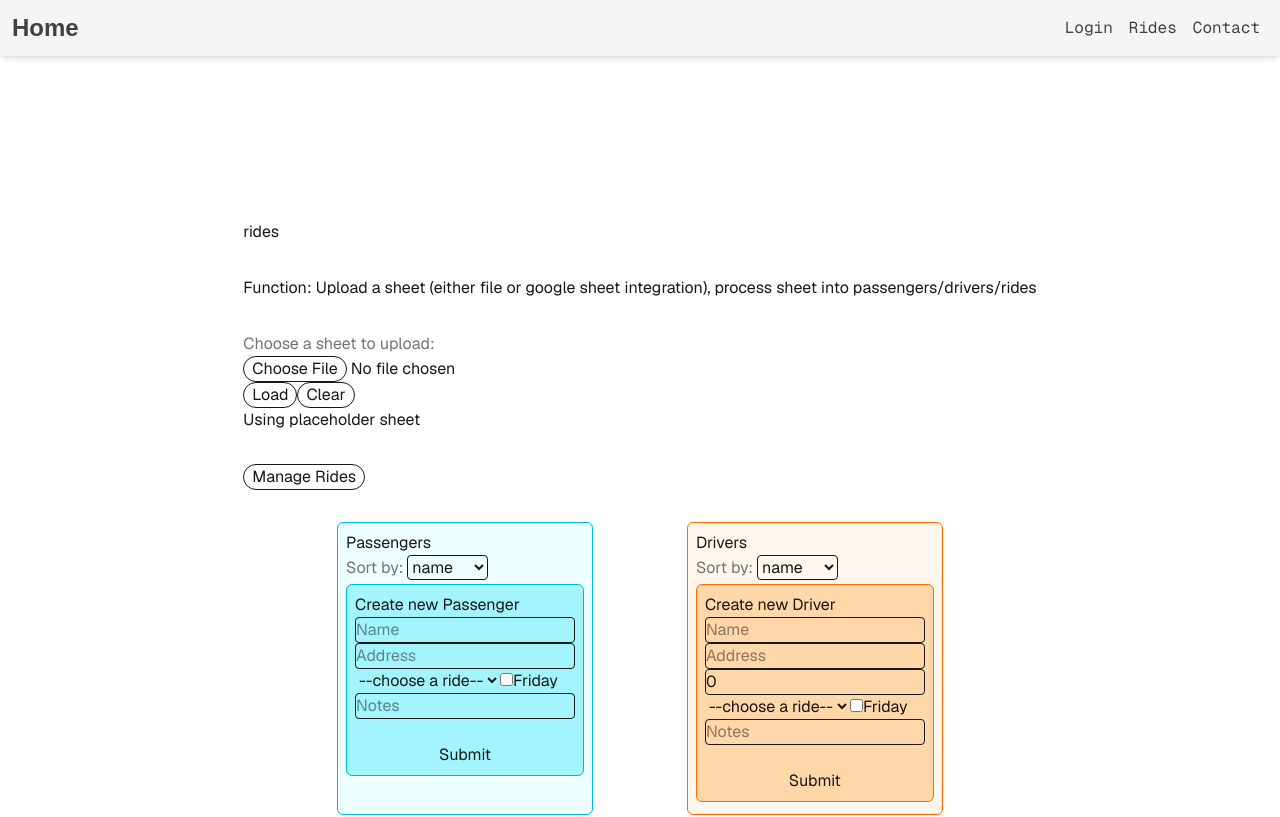
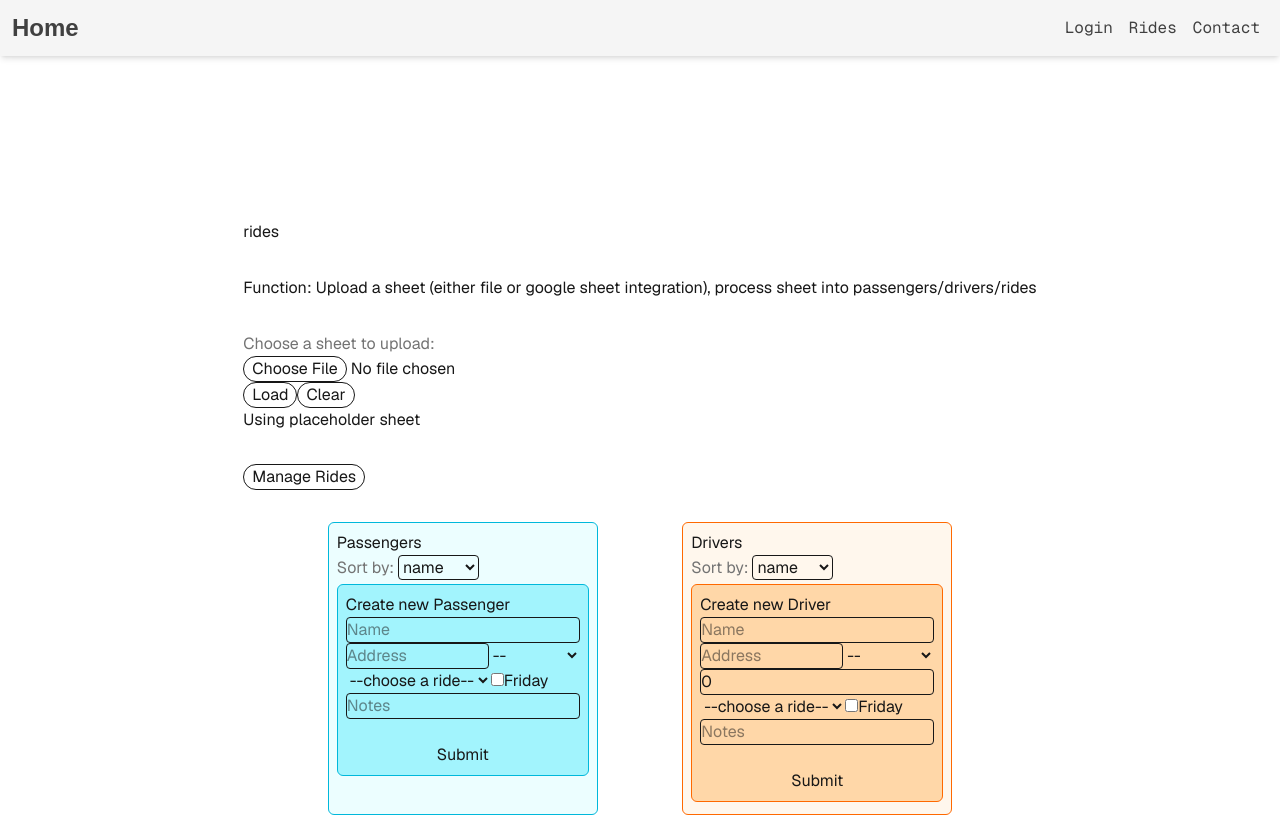
Before and after one commit to agee4/ride-organizer-va, a Next.js app: page /rides in a window 1280 px wide. Shown: the top 817 px of the page. Built offline with nearby package versions, Linux system fonts and the light colour scheme.

Commit message:
College attribute stuff
+Added CollegeTag
~Restyled college and address to be more connected
+Added college selection to createpeople forms

```diff
--- a/src/app/_classes/driver.tsx
+++ b/src/app/_classes/driver.tsx
@@ -1,7 +1,7 @@
 // driver.tsx
 
 import { ReactElement } from "react";
-import { Person, RideTimes } from "./person";
+import { College, CollegeTag, Person, RideTimes } from "./person";
 
 export class Driver extends Person {
   public seats: number;
@@ -17,7 +17,7 @@ export class Driver extends Person {
     name: string;
     rides: RideTimes[];
     address: string;
-    college: string;
+    college: College;
     seats: number;
     notes?: string;
   }) {
@@ -54,11 +54,17 @@ const DriverComponent = ({ data, display }: DriverProps) => {
         <h3 className="m-1 font-bold text-lg">{data.name}</h3>
       )}
       <ul className="m-1">
-        {(!display || display.includes(DriverDisplay.ADDRESS)) && (
-          <li>Addr: {data.address}</li>
-        )}
-        {(!display || display.includes(DriverDisplay.COLLEGE)) && (
-          <li>Coll: {data.college}</li>
+        {(!display ||
+          display.includes(DriverDisplay.ADDRESS) ||
+          display.includes(DriverDisplay.COLLEGE)) && (
+          <li>
+            {(!display || display.includes(DriverDisplay.COLLEGE)) && (
+              <CollegeTag data={data.college as College} />
+            )}
+            {(!display || display.includes(DriverDisplay.ADDRESS)) && (
+              <span>{data.address}</span>
+            )}
+          </li>
         )}
         {(!display || display.includes(DriverDisplay.SEATS)) && (
           <li>Seats: {data.seats}</li>
--- a/src/app/_classes/passenger.tsx
+++ b/src/app/_classes/passenger.tsx
@@ -1,7 +1,7 @@
 // passenger.tsx
 
 import { ReactElement } from "react";
-import { College, Person, RideTimes } from "./person";
+import { College, CollegeTag, Person, RideTimes } from "./person";
 
 export enum Year {
   FRESHMAN = "Freshman",
@@ -66,11 +66,17 @@ export const PassengerComponent = ({ data, display }: PassengerProps) => {
         <h3 className="m-1 font-bold text-lg">{data.name}</h3>
       )}
       <ul className="m-1">
-        {(!display || display.includes(PassengerDisplay.ADDRESS)) && (
-          <li>Addr: {data.address}</li>
-        )}
-        {(!display || display.includes(PassengerDisplay.COLLEGE)) && (
-          <li>Coll: {data.college}</li>
+        {(!display ||
+          display.includes(PassengerDisplay.ADDRESS) ||
+          display.includes(PassengerDisplay.COLLEGE)) && (
+          <li>
+            {(!display || display.includes(PassengerDisplay.COLLEGE)) && (
+              <CollegeTag data={data.college as College} />
+            )}
+            {(!display || display.includes(PassengerDisplay.ADDRESS)) && (
+              <span>{data.address}</span>
+            )}
+          </li>
         )}
         {(!display || display.includes(PassengerDisplay.YEAR)) && (
           <li>Year: {data.year}</li>
--- a/src/app/_classes/person.tsx
+++ b/src/app/_classes/person.tsx
@@ -19,7 +19,7 @@ export enum College {
   CSULB = "CSULB",
   BIOLA = "Biola",
   CHAPMAN = "Chapman",
-  OTHER = "Other"
+  OTHER = "Other",
 }
 
 export class Person {
@@ -59,3 +59,27 @@ export class Person {
     return this.notes ? this.notes : "";
   }
 }
+
+export const CollegeTag = ({ data }: { data: College }) => {
+  let color;
+  switch (data) {
+    case College.UCI:
+      color = " text-amber-300 bg-blue-700";
+      break;
+    case College.CSULB:
+      color = " text-black bg-amber-500";
+      break;
+    case College.BIOLA:
+      color = " text-black bg-red-500";
+      break;
+    case College.CHAPMAN:
+      color = " text-red-500 bg-black";
+      break;
+    default:
+      color = "bg-neutral-200 dark:bg-neutral-800";
+  }
+
+  return (
+    <span className={"rounded-md p-1 mr-1 font-bold" + color}>{data}</span>
+  );
+};
--- a/src/app/_components/createdriverform.tsx
+++ b/src/app/_components/createdriverform.tsx
@@ -1,10 +1,11 @@
 import { ChangeEvent, FormEvent, useRef, useState } from "react";
-import { CRUD, RideTimes } from "../_classes/person";
+import { College, CRUD, RideTimes } from "../_classes/person";
 import { Driver } from "../_classes/driver";
 
 interface NewDriverData {
   name: string;
   address: string;
+  college: College.OTHER;
   seats: number;
   service?: RideTimes;
   friday?: RideTimes;
@@ -20,10 +21,13 @@ export const CreateDriverForm = ({ driverCallback }: CreateDriverFormProps) => {
   const [newDriverData, setNewDriverData] = useState<NewDriverData>({
     name: "",
     address: "",
+    college: College.OTHER,
     seats: 0,
     notes: "",
   });
   const [rideSelect, setRideSelect] = useState<RideTimes>();
+  const [collegeSelect, setCollegeSelect] = useState<College>();
+
   const updateForm = (
     event: ChangeEvent<HTMLInputElement> | ChangeEvent<HTMLSelectElement>
   ) => {
@@ -51,14 +55,15 @@ export const CreateDriverForm = ({ driverCallback }: CreateDriverFormProps) => {
         rides: newDriverRides,
         seats: newDriverData.seats,
         address: newDriverData.address,
-        college: "UCI",
+        college: newDriverData.college ? newDriverData.college : College.OTHER,
         notes: newDriverData.notes,
       }),
-      CRUD.CREATE,
+      CRUD.CREATE
     );
     setNewDriverData({
       name: "",
       address: "",
+      college: College.OTHER,
       seats: 0,
       notes: "",
     });
@@ -82,8 +87,9 @@ export const CreateDriverForm = ({ driverCallback }: CreateDriverFormProps) => {
         minLength={1}
         onChange={updateForm}
       />
+      <div className="block">
         <input
-        className="rounded-sm border"
+          className="rounded-sm border w-[143px]"
           type="text"
           name="address"
           value={newDriverData.address}
@@ -92,6 +98,25 @@ export const CreateDriverForm = ({ driverCallback }: CreateDriverFormProps) => {
           minLength={1}
           onChange={updateForm}
         />
+        <select name="college" value={collegeSelect} onChange={updateForm}>
+          <option className="dark:text-black">--</option>
+          <option className="dark:text-black" value={College.UCI}>
+            UCI
+          </option>
+          <option className="dark:text-black" value={College.CSULB}>
+            CSULB
+          </option>
+          <option className="dark:text-black" value={College.BIOLA}>
+            Biola
+          </option>
+          <option className="dark:text-black" value={College.CHAPMAN}>
+            Chapman
+          </option>
+          <option className="dark:text-black" value={College.OTHER}>
+            Other
+          </option>
+        </select>
+      </div>
       <input
         className="rounded-sm border"
         type="number"
--- a/src/app/_components/createpassengerform.tsx
+++ b/src/app/_components/createpassengerform.tsx
@@ -1,20 +1,18 @@
 import { ChangeEvent, FormEvent, useRef, useState } from "react";
 import { Passenger, Year } from "../_classes/passenger";
-import { CRUD, RideTimes } from "../_classes/person";
+import { College, CRUD, RideTimes } from "../_classes/person";
 
 interface NewPassengerData {
   name: string;
   address: string;
+  college: College;
   service?: RideTimes;
   friday?: RideTimes;
   notes?: string;
 }
 
 interface CreatePassengerFormProps {
-  passengerCallback: (
-    newpassenger: Passenger,
-    operation: CRUD
-  ) => void;
+  passengerCallback: (newpassenger: Passenger, operation: CRUD) => void;
 }
 
 export const CreatePassengerForm = ({
@@ -24,9 +22,11 @@ export const CreatePassengerForm = ({
   const [newPassengerData, setNewPassengerData] = useState<NewPassengerData>({
     name: "",
     address: "",
+    college: College.OTHER,
     notes: "",
   });
   const [rideSelect, setRideSelect] = useState<RideTimes>();
+  const [collegeSelect, setCollegeSelect] = useState<College>();
 
   const updateFormInput = (event: ChangeEvent<HTMLInputElement>) => {
     const { name, value } = event.target;
@@ -57,7 +57,9 @@ export const CreatePassengerForm = ({
           name: newPassengerData.name,
           rides: newPassengerRides,
           address: newPassengerData.address,
-          college: "UCI",
+          college: newPassengerData.college
+            ? newPassengerData.college
+            : College.OTHER,
           year: Year.OTHER,
           notes: newPassengerData.notes,
         }),
@@ -66,6 +68,7 @@ export const CreatePassengerForm = ({
       setNewPassengerData({
         name: "",
         address: "",
+        college: College.OTHER,
         notes: "",
       });
       formRef.current?.reset();
@@ -89,8 +92,9 @@ export const CreatePassengerForm = ({
         minLength={1}
         onChange={updateFormInput}
       />
+      <div className="block">
         <input
-        className="rounded-sm border"
+          className="rounded-sm border w-[143px]"
           type="text"
           name="address"
           value={newPassengerData.address}
@@ -99,6 +103,29 @@ export const CreatePassengerForm = ({
           minLength={1}
           onChange={updateFormInput}
         />
+        <select
+          name="college"
+          value={collegeSelect}
+          onChange={updateFormSelect}
+        >
+          <option className="dark:text-black">--</option>
+          <option className="dark:text-black" value={College.UCI}>
+            UCI
+          </option>
+          <option className="dark:text-black" value={College.CSULB}>
+            CSULB
+          </option>
+          <option className="dark:text-black" value={College.BIOLA}>
+            Biola
+          </option>
+          <option className="dark:text-black" value={College.CHAPMAN}>
+            Chapman
+          </option>
+          <option className="dark:text-black" value={College.OTHER}>
+            Other
+          </option>
+        </select>
+      </div>
       <div className="block">
         <select name="service" value={rideSelect} onChange={updateFormSelect}>
           <option className="dark:text-black">--choose a ride--</option>
--- a/src/app/_components/ride_manager.tsx
+++ b/src/app/_components/ride_manager.tsx
@@ -15,6 +15,7 @@ import {
   sortPassengers,
 } from "../_classes/passenger";
 import { Ride, RideSort, sortRides } from "../_classes/ride";
+import { College, CollegeTag } from "../_classes/person";
 
 interface RM_PassengerProps {
   data: Passenger;
@@ -50,11 +51,17 @@ const RM_PassengerComponent = ({
         </button>
       </div>
       <ul className="m-1">
-        {(!display || display.includes(PassengerDisplay.ADDRESS)) && (
-          <li>Addr: {data.address}</li>
-        )}
-        {(!display || display.includes(PassengerDisplay.COLLEGE)) && (
-          <li>Coll: {data.college}</li>
+        {(!display ||
+          display.includes(PassengerDisplay.ADDRESS) ||
+          display.includes(PassengerDisplay.COLLEGE)) && (
+          <li>
+            {(!display || display.includes(PassengerDisplay.COLLEGE)) && (
+              <CollegeTag data={data.college as College} />
+            )}
+            {(!display || display.includes(PassengerDisplay.ADDRESS)) && (
+              <span>{data.address}</span>
+            )}
+          </li>
         )}
         {(!display || display.includes(PassengerDisplay.YEAR)) && (
           <li>Year: {data.year}</li>
@@ -132,7 +139,11 @@ const RM_RideComponent = ({ data }: RideProps) => {
     >
       <h3 className="m-1 font-bold text-lg">{data.driver.name}</h3>
       <ul className="m-1">
-        {data.driver.display([DriverDisplay.ADDRESS, DriverDisplay.COLLEGE, DriverDisplay.NOTES])}
+        {data.driver.display([
+          DriverDisplay.ADDRESS,
+          DriverDisplay.COLLEGE,
+          DriverDisplay.NOTES,
+        ])}
         <ul className="m-1">
           <li className="text-center">Seats Left: {seatsleft}</li>
           {!valid && <li className="text-center">"TOO MANY PASSENGERS!"</li>}
```
Also changed, not shown: src/app/_components/people_manager.tsx (+31 -17 lines). Lines whose indentation alone changed are shown as unchanged.
